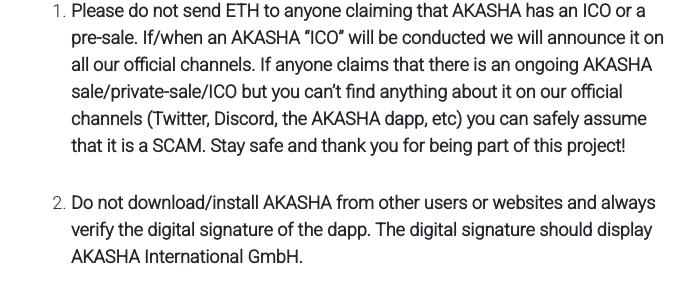
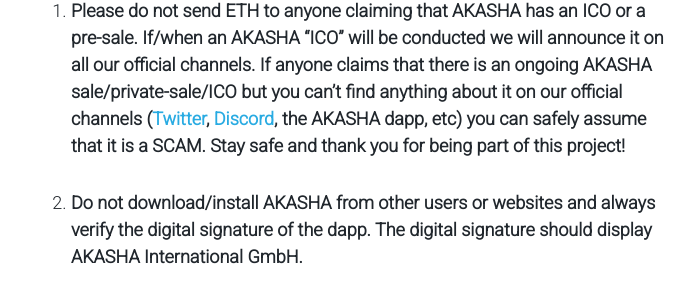
Before and after one commit to AKASHAorg/blog.akasha.world, a Jekyll site: the page built from _posts/2018-02-10-akasha-beta-emergence.md, in a window 1280 px wide and 900 px high, scrolled down 14199 px. Shown: the part 260-560 px from the top of the window, without its empty margins (269-964 px from the left). Built offline with Jekyll 4.4.1, drawn with Linux system fonts in a browser that asks for light colours; comment, search, counter and statistics services are not loaded; part of the change alters nothing that is shown.

```diff
--- a/_posts/2018-02-10-akasha-beta-emergence.md
+++ b/_posts/2018-02-10-akasha-beta-emergence.md
@@ -185,7 +185,7 @@ Oh, and while you sync, feel free to join the reddit conversation here! :)
 
 Important notes:
 
-1. **Please do not send ETH to anyone claiming that AKASHA has an ICO or a pre-sale. If/when an AKASHA "ICO" will be conducted we will announce it on all our official channels. If anyone claims that there is an ongoing AKASHA sale/private-sale/ICO but you can't find anything about it on our official channels (Twitter, Discord, the AKASHA dapp, etc) you can safely assume that it is a SCAM. Stay safe and thank you for being part of this project!**
+1. **Please do not send ETH to anyone claiming that AKASHA has an ICO or a pre-sale. If/when an AKASHA "ICO" will be conducted we will announce it on all our official channels. If anyone claims that there is an ongoing AKASHA sale/private-sale/ICO but you can't find anything about it on our official channels ([Twitter](https://twitter.com/akashaproject){:target="_blank"}, [Discord](https://discordapp.com/invite/JqqKasJ){:target="_blank"}, the AKASHA dapp, etc) you can safely assume that it is a SCAM. Stay safe and thank you for being part of this project!**
 
 2. **Do not download/install AKASHA from other users or websites and always verify the digital signature of the dapp. The digital signature should display AKASHA International GmbH.**
 
```
